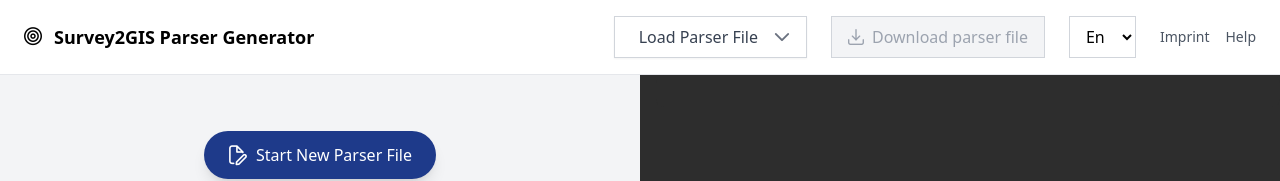
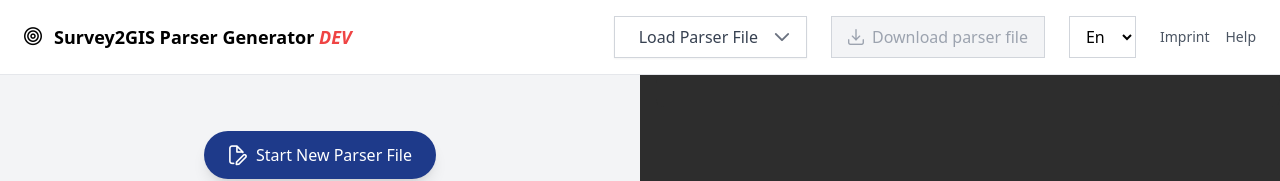
Before and after one commit to survey2gis/parser-generator, a Vue app: page / in a window 1280 px wide. Shown: the top 181 px of the page. Built offline with nearby package versions, Linux system fonts and the light colour scheme.

Commit message:
update logo

```diff
--- a/src/App.vue
+++ b/src/App.vue
@@ -6,7 +6,7 @@
           <!-- Logo -->
           <h1 class="text-lg font-semibold">
             <i class="pi pi-bullseye me-3 text-black-500"></i>
-            <a href="/">Survey2GIS Parser Generator</a>
+            <a href="/">Survey2GIS Parser Generator <span class="text-red-500 italic">DEV</span></a>
           </h1>
 
           <!-- menu -->
```
